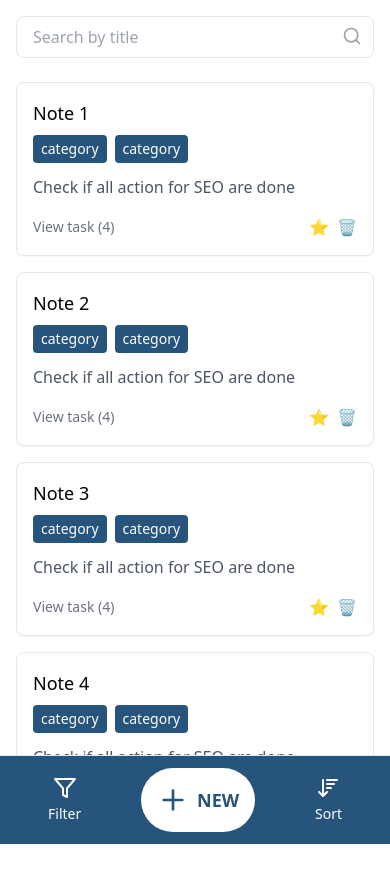
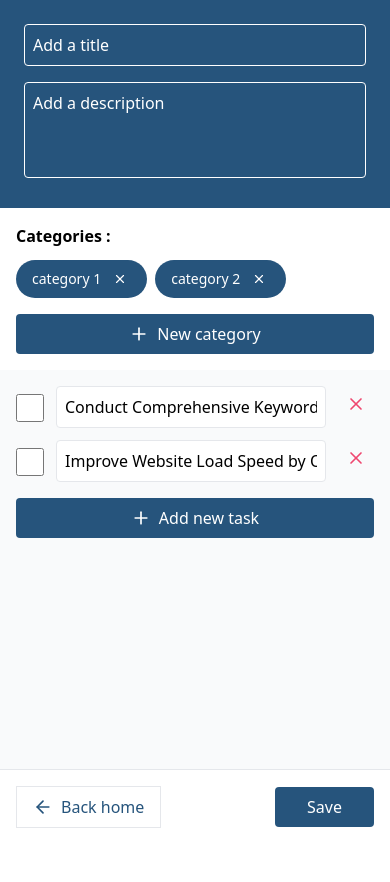
Before and after one commit to bastienpog/Project-Pre-flight-checklist, a React (Vite) app: page / in a window 390 px wide. Shown: the top 882 px of the page. After the commit the page ends 844 px from the top, so only its background shows below. Built offline with nearby package versions, Linux system fonts and the light colour scheme.

Commit message:
add responsive design for desktop screen

```diff
--- a/src/App.jsx
+++ b/src/App.jsx
@@ -6,8 +6,8 @@ import PopUp from "./components/PopUp/PopUp";
 import { PopupProvider } from "./components/PopUp/PopUpProvider";
 import SearchBar from "./components/SearchBar";
 import Sidebar from "./components/Sidebar";
-// import Form from "./screen/Form";
-// import Checklist from "./screen/Checklist"
+import Form from "./screen/Form";
+import Checklist from "./screen/Checklist"
 
 const notes = [
   {
@@ -43,7 +43,7 @@ function App() {
   };
   return (
     <>
-      <PopupProvider>
+      {/* <PopupProvider>
         <div className="min-h-screen p-4 pb-24 xl:ml-64">
           <Sidebar />
           <div>
@@ -57,9 +57,9 @@ function App() {
             <Nav />
           </div>
         </div>
-      </PopupProvider>
+      </PopupProvider> */}
       {/* <Checklist/> */}
-      {/* <Form/> */}
+      <Form/>
     </>
   );
 }
--- a/src/components/BottomNav.jsx
+++ b/src/components/BottomNav.jsx
@@ -5,7 +5,7 @@ const BottomNav = (onBack) => {
   const { openPopup } = usePopup();
 
   return (
-  <div className="fixed bottom-0 left-0 right-0 bg-white border-t flex justify-between items-center p-4">
+  <div className="fixed bottom-0 left-0 right-0 bg-white border-t flex justify-between items-center p-4 xl:left-64">
     <button onClick={onBack} className="flex items-center gap-2 text-white px-4 py-2 bg-customBlue">
       <ArrowLeft size={24} />
       <span>Back home</span>
--- a/src/components/Categories.jsx
+++ b/src/components/Categories.jsx
@@ -1,13 +1,13 @@
 import PropTypes from "prop-types";
 
 const Categories = ({ categories }) => (
-  <div className="p-4 border-b">
-    <h2 className="text-gray-600 mb-3">Categories :</h2>
+  <div className="p-4 border-b xl:border-customBlue xl:p-2">
+    <h2 className=" font-semibold mb-3">Categories :</h2>
     <div className="flex flex-wrap gap-2">
       {categories.map((category, index) => (
         <span
           key={index}
-          className="px-4 py-2 bg-customBlue text-white rounded-full text-sm"
+          className="px-4 py-2 bg-customBlue text-white rounded-full text-sm xl:bg-white xl:text-customBlue"
         >
           {category}
         </span>
--- a/src/components/FormBottomNav.jsx
+++ b/src/components/FormBottomNav.jsx
@@ -1,10 +1,10 @@
 import { ArrowLeft } from "lucide-react";
 
 const FormBottomNav = ({ onBack, onSave }) => (
-  <div className="fixed bottom-0 left-0 right-0 bg-white border-t flex justify-between items-center p-4">
+  <div className="fixed bottom-0 left-0 right-0 bg-white border-t flex justify-between items-center p-4 xl:left-64">
     <button
       onClick={onBack}
-      className="flex items-center gap-2 text-blue-700 px-4 py-2"
+      className="flex items-center gap-2 text-customBlue border px-4 py-2"
     >
       <ArrowLeft size={20} />
       Back home
--- a/src/components/FormCategories.jsx
+++ b/src/components/FormCategories.jsx
@@ -15,13 +15,13 @@ const FormCategories = ({ categories, onAddCategory, onRemoveCategory }) => {
   };
 
   return (
-    <div className="p-4 bg-white">
-      <h2 className="mb-3">Categories :</h2>
+    <div className="p-4 bg-white xl:bg-customBlue">
+      <h2 className="mb-3 font-semibold xl:text-white">Categories :</h2>
       <div className="flex flex-wrap gap-2 mb-4">
         {categories.map((category, index) => (
           <span
             key={index}
-            className="px-4 py-2 bg-customBlue text-white rounded-full text-sm flex items-center gap-2"
+            className="px-4 py-2 bg-customBlue text-white rounded-full text-sm flex items-center gap-2 xl:bg-white xl:text-customBlue"
           >
             {category}
             <button
@@ -36,7 +36,7 @@ const FormCategories = ({ categories, onAddCategory, onRemoveCategory }) => {
 
       {showInput ? (
         <form onSubmit={handleSubmit} className="mb-4">
-          <div className="flex gap-2">
+          <div className="flex xl:flex-col gap-2">
             <input
               type="text"
               value={newCategory}
@@ -47,7 +47,7 @@ const FormCategories = ({ categories, onAddCategory, onRemoveCategory }) => {
             />
             <button
               type="submit"
-              className="bg-customBlue text-white px-4 rounded hover:bg-blue-800"
+              className="bg-customBlue text-white px-4 rounded xl:bg-white xl:text-customBlue"
             >
               Add
             </button>
@@ -57,7 +57,7 @@ const FormCategories = ({ categories, onAddCategory, onRemoveCategory }) => {
                 setShowInput(false);
                 setNewCategory('');
               }}
-              className="border border-gray-300 px-4 rounded hover:bg-gray-50"
+              className="border px-4 rounded xl:bg-white xl:text-customBlue"
             >
               Cancel
             </button>
@@ -66,7 +66,7 @@ const FormCategories = ({ categories, onAddCategory, onRemoveCategory }) => {
       ) : (
         <button
           onClick={() => setShowInput(true)}
-          className="w-full bg-customBlue text-white py-2 rounded flex items-center justify-center gap-2 hover:bg-blue-800"
+          className="w-full bg-customBlue text-white py-2 rounded flex items-center justify-center gap-2 xl:bg-white xl:text-customBlue"
         >
           <Plus size={20} />
           New category
--- a/src/components/FormInfo.jsx
+++ b/src/components/FormInfo.jsx
@@ -1,19 +1,19 @@
 import PropTypes from "prop-types";
 
 const FormInfo = ({ title, description, onTitleChange, onDescriptionChange}) => (
-  <div className="bg-customBlue p-6">
+  <div className="bg-customBlue p-6 xl:p-3">
     <input
       type="text"
       placeholder="Add a title"
       value={title}
       onChange={onTitleChange}
-      className="w-full bg-transparent border border-white/30 rounded p-2 mb-4 placeholder-black/70"
+      className="w-full bg-transparent border border-white rounded p-2 mb-4 placeholder-black/70 placeholder-white text-white"
     />
     <textarea
       placeholder="Add a description"
       value={description}
       onChange={onDescriptionChange}
-      className="w-full bg-transparent border border-white/30 rounded p-2 h-24 placeholder-black/70 resize-none"
+      className="w-full bg-transparent border border-white rounded p-2 h-24 placeholder-black/70 resize-none xl:h-40 placeholder-white text-white"
     />
   </div>
 );
--- a/src/components/FormTask.jsx
+++ b/src/components/FormTask.jsx
@@ -3,7 +3,7 @@ import PropTypes from "prop-types"
 
 const FormTask = ({ task, onTaskChange, onRemoveTask, isNew = false }) => (
   <div className="flex items-start gap-3 mb-3">
-    <input type="checkbox" className="mt-2 h-8 w-8 accent-customBlue" />
+    <input type="checkbox" className="mt-2 h-7 w-7 accent-customBlue" />
     <input
       type="text"
       value={task}
--- a/src/components/Info.jsx
+++ b/src/components/Info.jsx
@@ -2,20 +2,19 @@ import PropTypes from "prop-types";
 
 const Info = ({ title, description, tasksDone, totalTasks, status }) => (
   <div>
-    <div className="flex bg-customBlue text-white p-6">
+    <div className="flex bg-customBlue text-white p-6 xl:p-2 xl:mb-6">
       <div className="flex-1">
         <h1 className="text-2xl font-semibold mb-3">{title}</h1>
-        <p className="text-m">{description}</p>
+        <p>{description}</p>
       </div>
     </div>
-    <div className="bg-white p-4 border-b">
+    <div className="bg-white p-4 border-b xl:bg-customBlue xl:p-2 xl:mb-4">
       <div className="mb-2 flex flex-row">
-        <div>Status : {status}</div>
-        <div className="w-4 h-4 rounded-full bg-customYellow ml-4 mt-1"></div>
+        <div className="xl:flex xl:flex-col"><span className="font-semibold xl:mb-2">Status : </span>{status}</div>
       </div>
       <div>
-        <div className="mb-2">
-          Task done : {tasksDone} task done / {totalTasks} task
+        <div className="mb-2 xl:flex xl:flex-col xl:mb-4">
+        <span className="font-semibold xl:mb-2">Task done :</span>{tasksDone} task done / {totalTasks} task
         </div>
       </div>
     </div>
--- a/src/components/TaskList.jsx
+++ b/src/components/TaskList.jsx
@@ -4,8 +4,8 @@ const TaskList = ({ tasks }) => (
   <div className="p-4">
     {tasks.map((task, index) => (
       <div key={index} className="flex items-start gap-3 mb-3">
-        <input type="checkbox" className="mt-1 h-5 w-5 rounded" />
-        <span>{task}</span>
+        <input type="checkbox" className="mt-2 h-7 w-7 rounded accent-customBlue" />
+        <span className="flex-1 border rounded p-2">{task}</span>
       </div>
     ))}
   </div>
--- a/src/screen/Checklist.jsx
+++ b/src/screen/Checklist.jsx
@@ -1,6 +1,7 @@
 import BottomNav from "../components/BottomNav";
 import Categories from "../components/Categories";
 import Info from "../components/Info";
+import PopUp from "../components/PopUp/PopUp";
 import { PopupProvider } from "../components/PopUp/PopUpProvider";
 import TaskList from "../components/TaskList";
 
@@ -29,7 +30,9 @@ const Checklist = () => {
 
   return (
     <PopupProvider>
-      <div className="min-h-screen pb-20">
+      <div className="min-h-screen pb-20 xl:ml-64">
+        <PopUp />
+        <div className="xl:bg-customBlue xl:fixed xl:left-0 xl:top-0 xl:w-64 xl:h-full xl:text-white">
           <Info
             title={noteData.title}
             description={noteData.description}
@@ -39,6 +42,7 @@ const Checklist = () => {
           />
 
           <Categories categories={noteData.categories} />
+        </div>
 
         <TaskList tasks={noteData.tasks} />
 
--- a/src/screen/Form.jsx
+++ b/src/screen/Form.jsx
@@ -1,20 +1,15 @@
 import { useState } from "react";
 import FormBottomNav from "../components/FormBottomNav";
-import FormTaskList from "../components/FormTaskList"
-import FormInfo from "../components/FormInfo"
-import FormCategories from "../components/FormCategories"
-
-
+import FormCategories from "../components/FormCategories";
+import FormInfo from "../components/FormInfo";
+import FormTaskList from "../components/FormTaskList";
 
 const Form = () => {
   const [formData, setFormData] = useState({
-    title: '',
-    description: '',
-    categories: ['category 1', 'category 2'],
-    tasks: [
-      'Conduct Comprehensive Keyword Research and Optimize On-Page Content',
-      'Improve Website Load Speed by Optimizing Media and Code'
-    ]
+    title: "",
+    description: "",
+    categories: ["category 1", "category 2"],
+    tasks: ["Conduct Comprehensive Keyword Research and Optimize On-Page Content", "Improve Website Load Speed by Optimizing Media and Code"],
   });
 
   const handleTitleChange = (e) => {
@@ -28,14 +23,14 @@ const Form = () => {
   const handleAddCategory = (category) => {
     setFormData({
       ...formData,
-      categories: [...formData.categories, category]
+      categories: [...formData.categories, category],
     });
   };
 
   const handleRemoveCategory = (index) => {
     setFormData({
       ...formData,
-      categories: formData.categories.filter((_, i) => i !== index)
+      categories: formData.categories.filter((_, i) => i !== index),
     });
   };
 
@@ -48,29 +43,30 @@ const Form = () => {
   const handleRemoveTask = (index) => {
     setFormData({
       ...formData,
-      tasks: formData.tasks.filter((_, i) => i !== index)
+      tasks: formData.tasks.filter((_, i) => i !== index),
     });
   };
 
   const handleAddTask = () => {
     setFormData({
       ...formData,
-      tasks: [...formData.tasks, '']
+      tasks: [...formData.tasks, ""],
     });
   };
 
   const handleSave = () => {
-    console.log('Saving form data:', formData);
+    console.log("Saving form data:", formData);
     // Add your save logic here
   };
 
   const handleBack = () => {
-    console.log('Navigating back');
+    console.log("Navigating back");
     // Add your navigation logic here
   };
 
   return (
-    <div className="min-h-screen bg-gray-50 pb-20">
+    <div className="min-h-screen bg-gray-50 pb-20 xl:ml-64">
+      <div className="xl:bg-customBlue xl:fixed xl:left-0 xl:top-0 xl:w-64 xl:h-full">
         <FormInfo
           title={formData.title}
           description={formData.description}
@@ -78,23 +74,11 @@ const Form = () => {
           onDescriptionChange={handleDescriptionChange}
         />
 
-      <FormCategories
-        categories={formData.categories}
-        onAddCategory={handleAddCategory}
-        onRemoveCategory={handleRemoveCategory}
-      />
+        <FormCategories categories={formData.categories} onAddCategory={handleAddCategory} onRemoveCategory={handleRemoveCategory} />
+      </div>
+      <FormTaskList tasks={formData.tasks} onUpdateTask={handleUpdateTask} onRemoveTask={handleRemoveTask} onAddTask={handleAddTask} />
 
-      <FormTaskList
-        tasks={formData.tasks}
-        onUpdateTask={handleUpdateTask}
-        onRemoveTask={handleRemoveTask}
-        onAddTask={handleAddTask}
-      />
-
-      <FormBottomNav
-        onBack={handleBack}
-        onSave={handleSave}
-      />
+      <FormBottomNav onBack={handleBack} onSave={handleSave} />
     </div>
   );
 };
```
Lines whose indentation alone changed are shown as unchanged.
